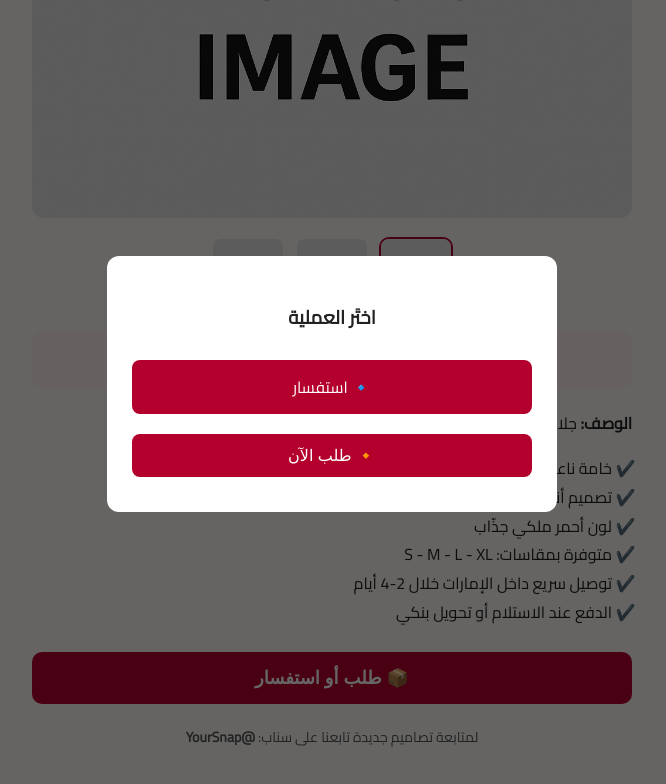
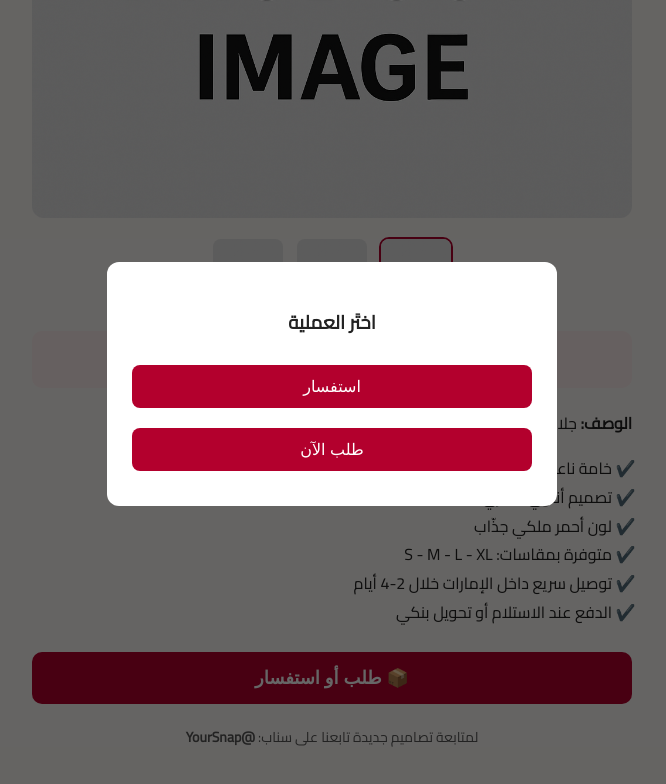
Before and after one commit to AbuSalehBinshaq/m, a plain HTML site: page index.html in a window 1280 px wide. Both pictures are taken after a click on the button "📦 طلب أو استفسار". Shown: the part 369-1153 px from the top of the page, without its empty margins (308-974 px from the left). Drawn offline with Linux system fonts and the light colour scheme.

Commit message:
Update index.html

```diff
--- a/index.html
+++ b/index.html
@@ -50,8 +50,8 @@
     <div class="modal-content">
       <h3>اختَر العملية</h3>
 
-      <button class="option-btn" onclick="sendInquiry()" style="font-family: 'Cairo', sans-serif">🔹 استفسار</button>
-      <button class="option-btn" onclick="showForm()">🔸 طلب الآن</button>
+      <button class="option-btn" onclick="sendInquiry()"> استفسار</button>
+      <button class="option-btn" onclick="showForm()"> طلب الآن</button>
 
       <form id="orderForm" style="display:none;">
         <input type="text" id="name" placeholder="الاسم *" required />
```
